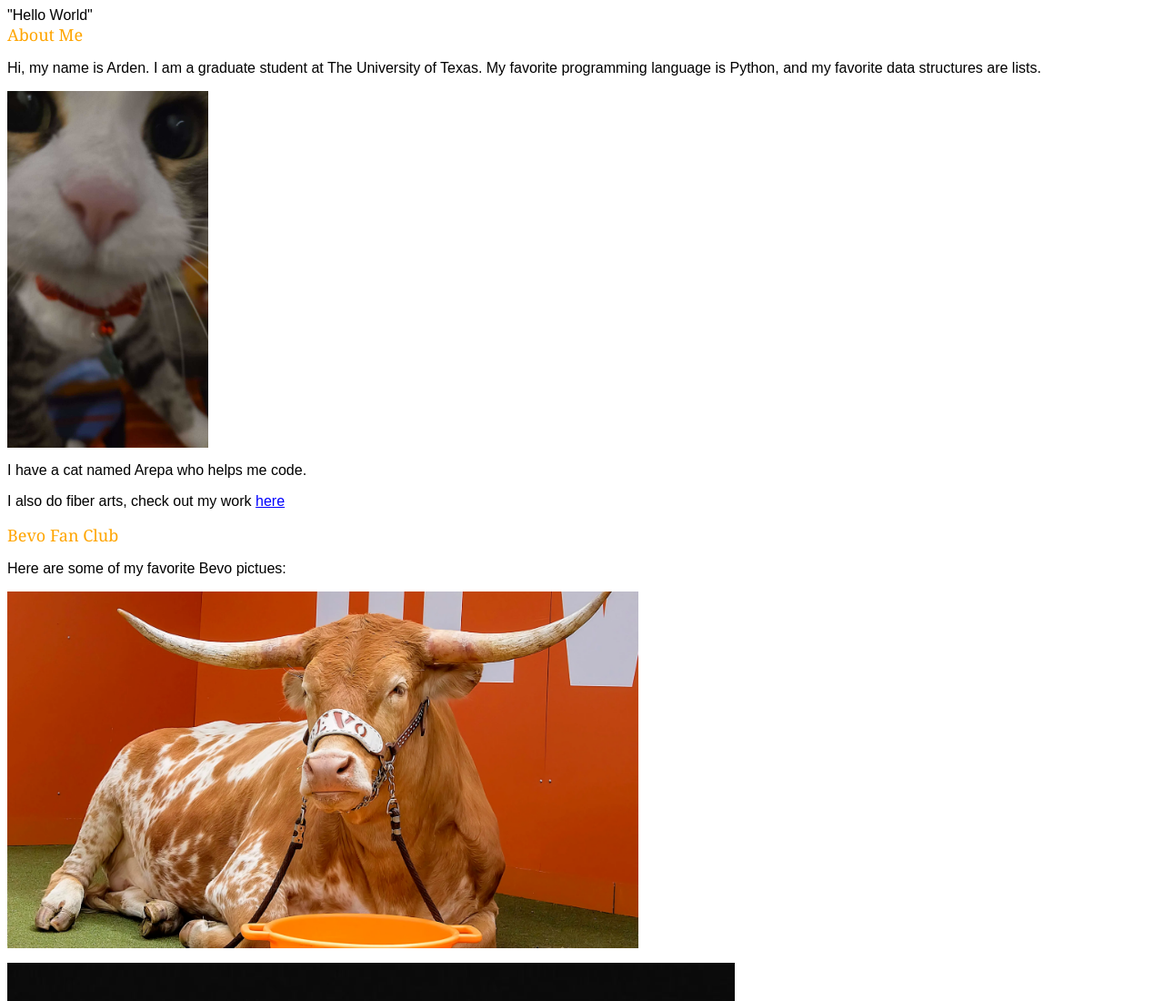
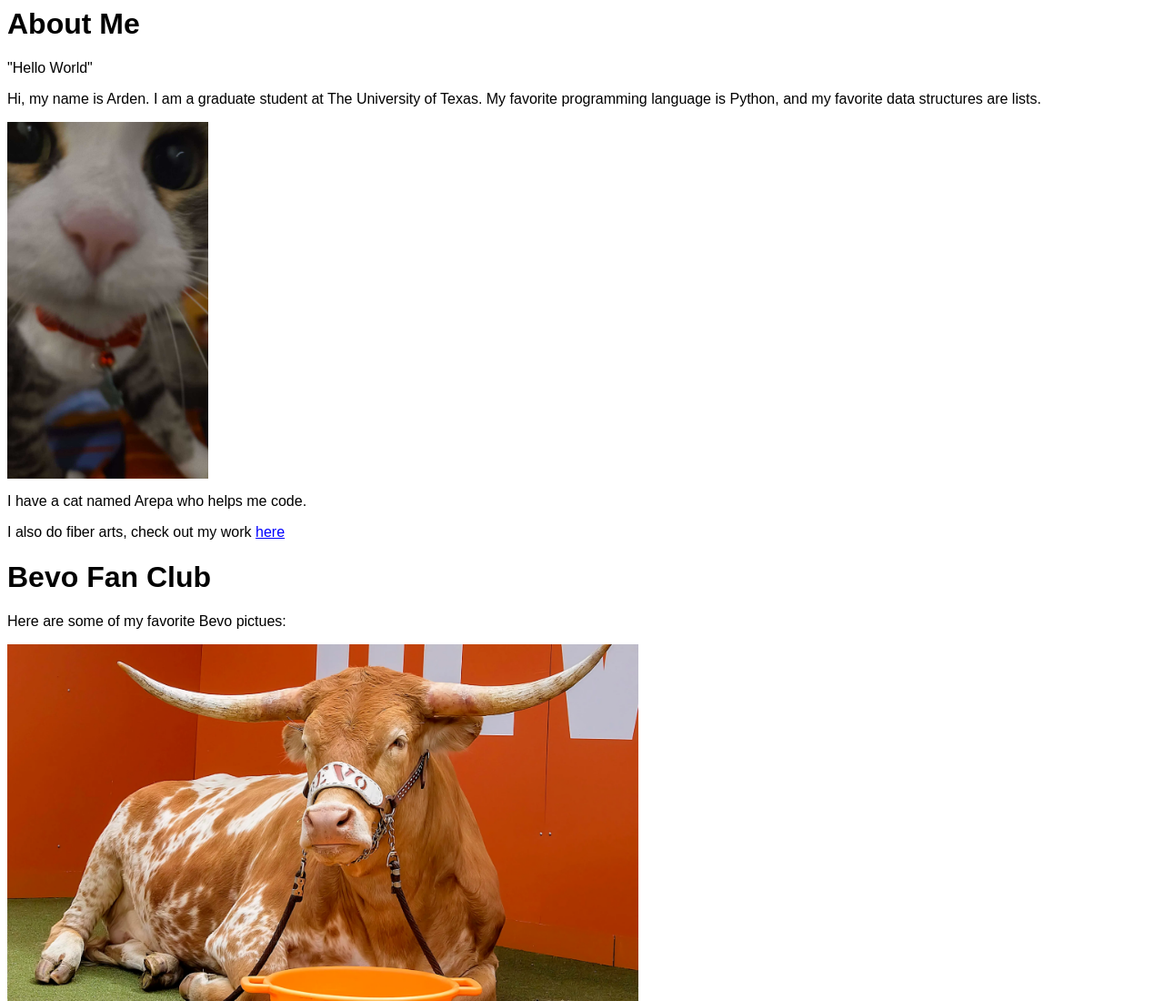
Before and after one commit to arsilva02/arsilva02.github.io, a plain HTML site: page index.html in a window 1280 px wide. Shown: the top 1100 px of the page at 91% size. Drawn offline with Linux system fonts and the light colour scheme.

Commit message:
adding class

```diff
--- a/index.html
+++ b/index.html
@@ -6,8 +6,12 @@
     <link rel="stylesheet" href="stylesheet.css">
 </head>
 
-"Hello World"
-<div><header>About Me</header>
+<div>
+    <div class="header">
+        <h1>About Me</h1>
+
+        <p>"Hello World" </p>
+    </div>
     <p id="intro">Hi, my name is Arden. I am a graduate student at The University of Texas.
         My favorite programming language is Python, and my favorite data structures are lists.
     </p>
@@ -21,7 +25,7 @@
 
 
 <div>
-    <header>Bevo Fan Club</header>
+    <h1>Bevo Fan Club</h1>
     <p>Here are some of my favorite Bevo pictues:</p>
     <p><img src="bevo1.webp" height="50%"></p>
     <img src="bevo2.jpg">
```
